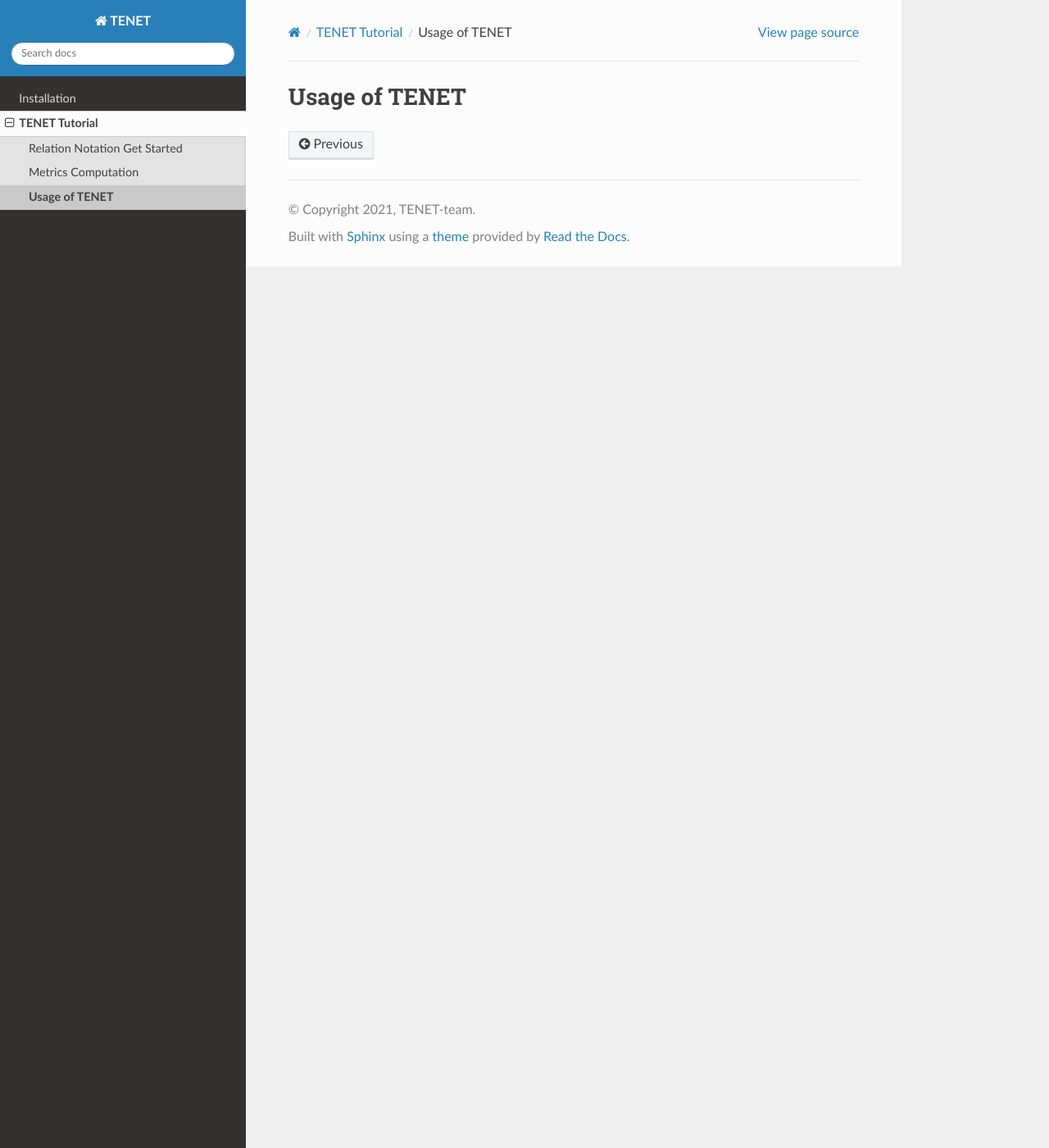
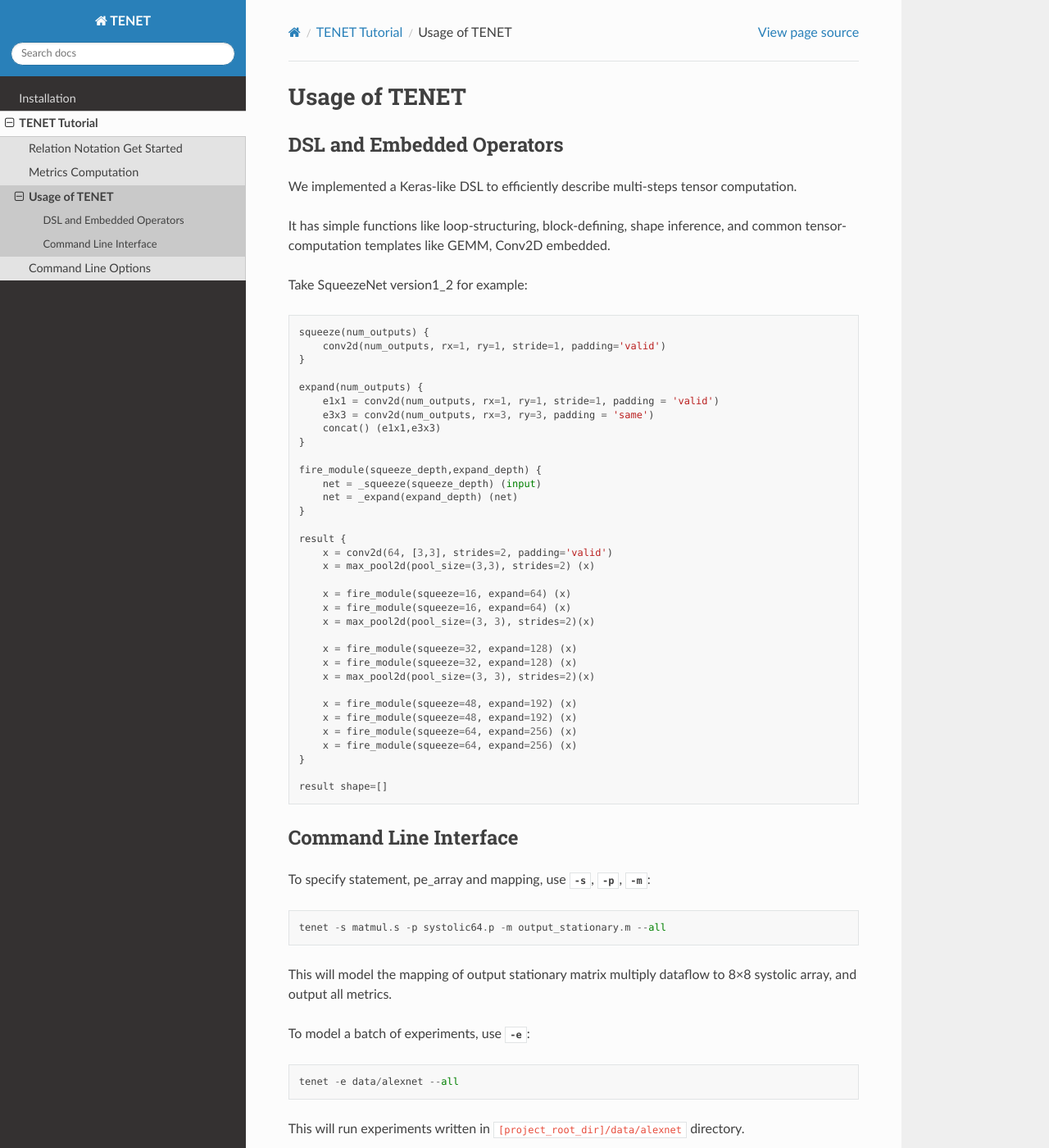
Before and after one commit to 479-TENET/TENET-docs, a Sphinx documentation site: the page built from docs/source/tutorial/usage.rst, in a window 1280 px wide and 1400 px high. Shown: the whole window at 82% size. Built offline with Sphinx 7.4.7 and the Read the Docs theme 2.0.0, drawn with Linux system fonts in a browser that asks for light colours; some of the changed text lies outside the part shown.

Commit message:
nearly compelte

```diff
--- a/docs/source/install.rst
+++ b/docs/source/install.rst
@@ -13,6 +13,12 @@ At the command line::
 
 The instructions in ``init.sh`` assume your machine uses Ubuntu/Debian operating system and is under good network condition (git clone and submodule update can run smoothly). If not, please refer to barvinok_readme_, comparing it with ``init.sh`` to install by yourself.
 
+Then build TENET CLI::
+
+   make cli
+
+The usage of CLI can be found at :doc:`tutorial/usage` and :doc:`tutorial/cli`.
+
 .. _isl: http://isl.gforge.inria.fr/
 .. _barvinok: http://barvinok.gforge.inria.fr/
 .. _barvinok_readme: http://repo.or.cz/w/barvinok.git/blob/HEAD:/README
--- a/docs/source/tutorial/index.rst
+++ b/docs/source/tutorial/index.rst
@@ -10,3 +10,4 @@ This page is a overall tutorial to lead you through every essential definitions
     relation_notation
     metrics
     usage
+    cli
--- a/docs/source/tutorial/relation_notation.rst
+++ b/docs/source/tutorial/relation_notation.rst
@@ -1,3 +1,4 @@
+=============================
 Relation Notation Get Started
 =============================
 
--- a/docs/source/tutorial/usage.rst
+++ b/docs/source/tutorial/usage.rst
@@ -1,2 +1,65 @@
+==============
 Usage of TENET
 ==============
+
+DSL and Embedded Operators
+--------------------------
+We implemented a Keras-like DSL to efficiently describe multi-steps tensor computation.
+
+It has simple functions like loop-structuring, block-defining, shape inference, and common tensor-computation templates like GEMM, Conv2D embedded.
+
+Take SqueezeNet version1_2 for example::
+
+    squeeze(num_outputs) {
+        conv2d(num_outputs, rx=1, ry=1, stride=1, padding='valid')
+    }
+
+    expand(num_outputs) {
+        e1x1 = conv2d(num_outputs, rx=1, ry=1, stride=1, padding = 'valid')
+        e3x3 = conv2d(num_outputs, rx=3, ry=3, padding = 'same')
+        concat() (e1x1,e3x3)
+    }
+
+    fire_module(squeeze_depth,expand_depth) {
+        net = _squeeze(squeeze_depth) (input)
+        net = _expand(expand_depth) (net)
+    }
+
+    result {
+        x = conv2d(64, [3,3], strides=2, padding='valid')
+        x = max_pool2d(pool_size=(3,3), strides=2) (x)
+
+        x = fire_module(squeeze=16, expand=64) (x)
+        x = fire_module(squeeze=16, expand=64) (x)
+        x = max_pool2d(pool_size=(3, 3), strides=2)(x)
+
+        x = fire_module(squeeze=32, expand=128) (x)
+        x = fire_module(squeeze=32, expand=128) (x)
+        x = max_pool2d(pool_size=(3, 3), strides=2)(x)
+
+        x = fire_module(squeeze=48, expand=192) (x)
+        x = fire_module(squeeze=48, expand=192) (x)
+        x = fire_module(squeeze=64, expand=256) (x)
+        x = fire_module(squeeze=64, expand=256) (x)
+    }
+
+    result shape=[]
+
+Command Line Interface
+----------------------
+To specify statement, pe_array and mapping,
+use :option:`-s`, :option:`-p`, :option:`-m`::
+
+	tenet -s matmul.s -p systolic64.p -m output_stationary.m --all
+
+This will model the mapping of output stationary matrix multiply dataflow to 8×8 systolic array, and output all metrics.
+
+To model a batch of experiments,
+use :option:`-e`::
+
+    tenet -e data/alexnet --all
+
+This will run experiments written in ``[project_root_dir]/data/alexnet`` directory.
+
+To specify metric to compute,
+use :option:`--factor`, :option:`--latency`, :option:`--peutil`, :option:`--all`.
```
Also changed, not shown: docs/source/tutorial/cli.rst (added, +40 -0 lines), docs/source/tutorial/metrics.rst (+54 -15 lines).
